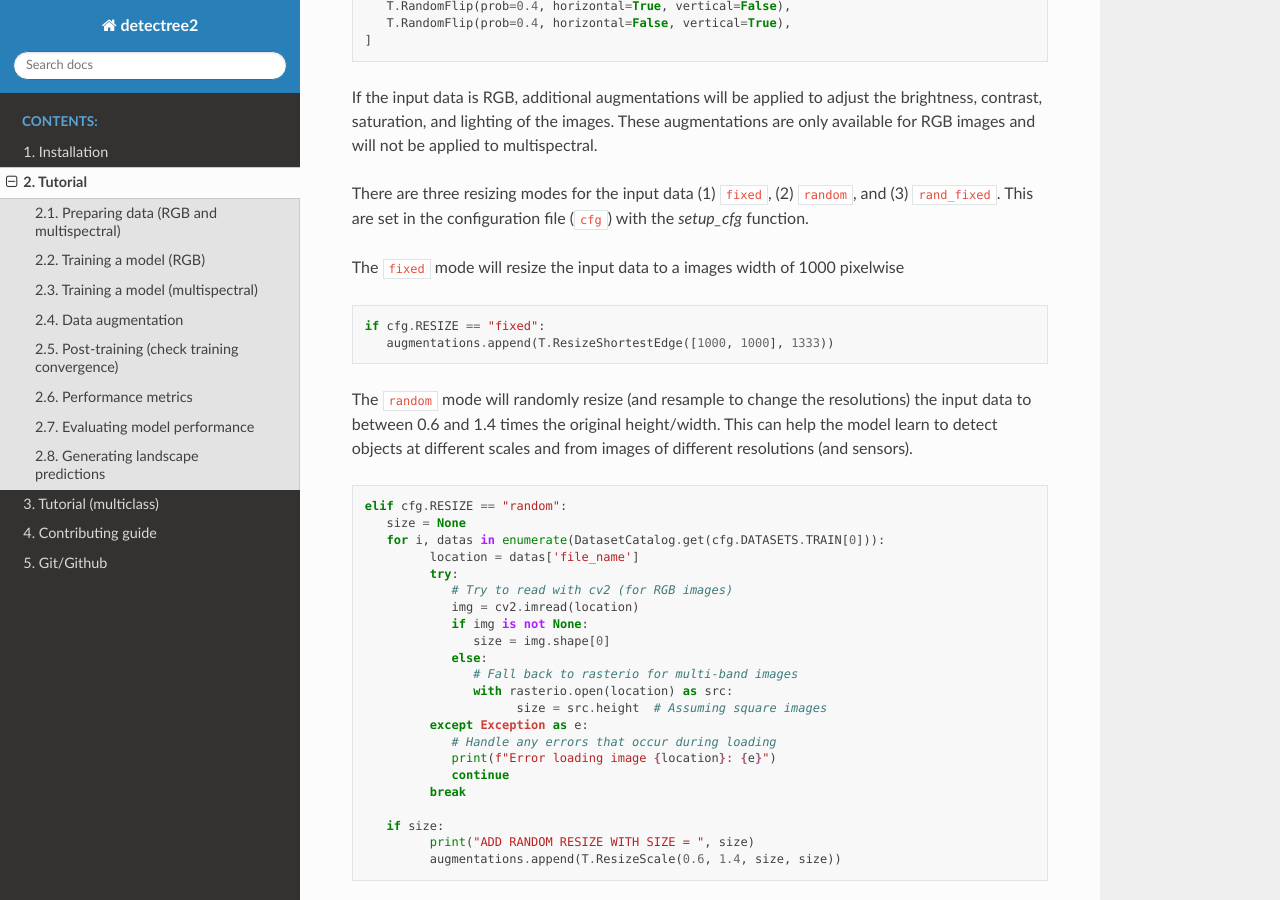
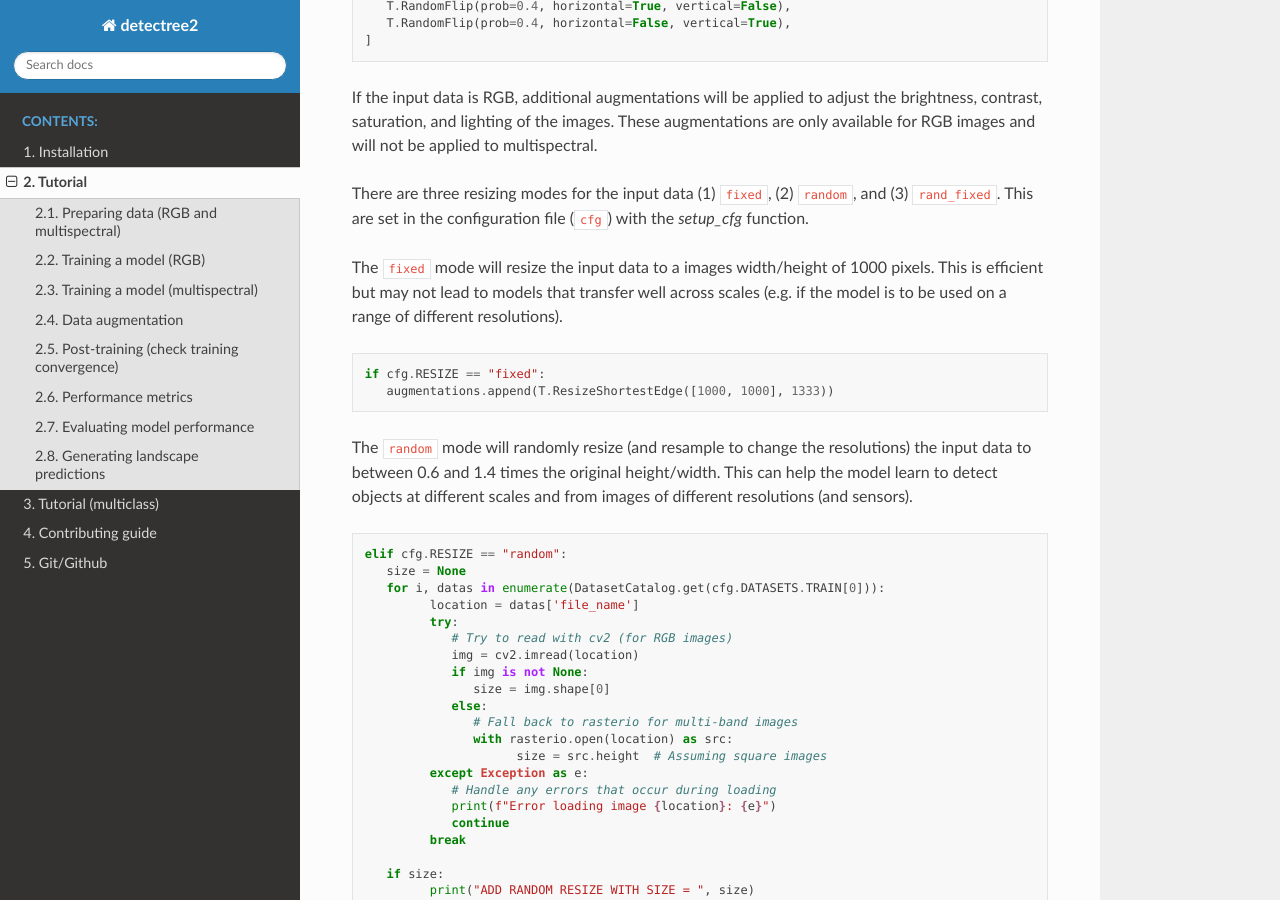
Before and after one commit to PatBall1/detectree2, a Sphinx documentation site: the page built from docs/source/tutorial.rst, in a window 1280 px wide and 900 px high, scrolled down 10407 px. Built offline with Sphinx 7.4.7 and the Read the Docs theme 2.0.0, drawn with Linux system fonts in a browser that asks for light colours; pages that are not in the unit, such as notebooks, are missing from menus.

Commit message:
tutorial updates

```diff
--- a/docs/source/tutorial.rst
+++ b/docs/source/tutorial.rst
@@ -494,7 +494,8 @@ lighting of the images. These augmentations are only available for RGB images an
 There are three resizing modes for the input data (1) ``fixed``, (2) ``random``, and (3) ``rand_fixed``. This are set
 in the configuration file (``cfg``) with the `setup_cfg` function.
 
-The ``fixed`` mode will resize the input data to a images width of 1000 pixelwise
+The ``fixed`` mode will resize the input data to a images width/height of 1000 pixels. This is efficient but may not
+lead to models that transfer well across scales (e.g. if the model is to be used on a range of different resolutions).
 
 .. code-block:: python
 
```
